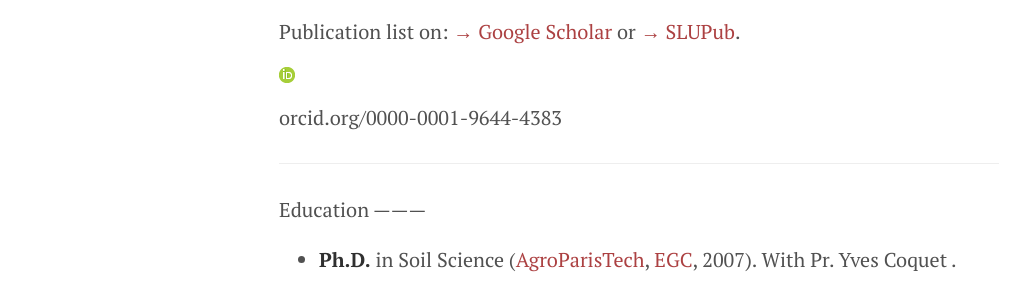
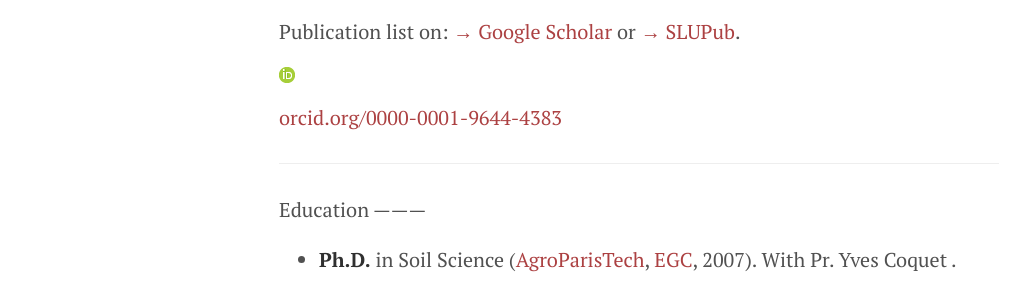
Before and after one commit to julienmoeys/julienmoeys.github.io, a Jekyll site: the page built from CV.md, in a window 1280 px wide. Shown: the part 215-515 px from the top of the page, without its empty margins (1-1031 px from the left). Built offline with Jekyll 4.4.1, drawn with Linux system fonts in a browser that asks for light colours; Markdown is read by kramdown in place of the engine named in the settings.

Commit message:
format ORCID

```diff
--- a/CV.md
+++ b/CV.md
@@ -14,7 +14,7 @@
 Publication list on: [&rarr; Google Scholar][jmGoogleScholar] or
 [&rarr; SLUPub][jmSLUPub].
 
-<a href="http://orcid.org/0000-0001-9644-4383"><img alt="Julien MOEYS ORCID" src="/assets/img/orcid_16x16(1).png" class="ORCID" /></a> orcid.org/0000-0001-9644-4383
+<a href="http://orcid.org/0000-0001-9644-4383"><img alt="Julien MOEYS ORCID" src="/assets/img/orcid_16x16(1).png" class="ORCID" /> orcid.org/0000-0001-9644-4383</a>
 
 
 
```
